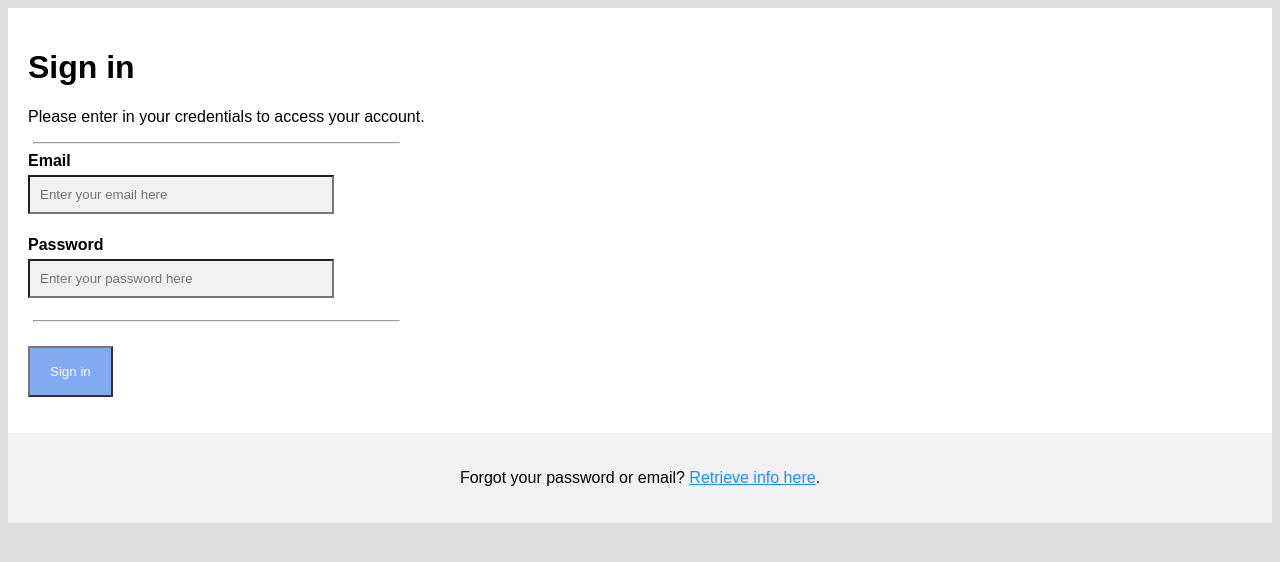
After one commit to CSE-Courses/course-project-a3-image-server, a PHP site: page /loginForm.php in a window 1280 px wide. The commit adds this page. Shown: the top 562 px of the page. Run offline with PHP 8.4, Linux system fonts and the light colour scheme.

Commit message:
Task #11 complete html for registration and sign in forms

```diff
--- /dev/null
+++ b/loginForm.php
@@ -0,0 +1,88 @@
+<!-- Sean Jones-->
+<!DOCTYPE html>
+
+<html lang="en">
+<head>
+    <meta charset="UTF-8">
+    <title>Login Form</title>
+    <style>
+        body {
+            font-family: Arial, Helvetica, sans-serif;
+            background-color: #dddddd;
+        }
+
+        * {
+            box-sizing: border-box;
+        }
+
+        .container {
+            padding: 20px;
+            background-color: white;
+        }
+
+        .signinbtn{
+            background-color: cornflowerblue;
+            color: white;
+            cursor: pointer;
+            opacity: 0.8;
+            padding: 16px 20px;
+            margin: 16px 0;
+        }
+
+        .signin:hover{
+            opacity: 1;
+
+        }
+
+        input[type=text], input[type=password]{
+            width: 25%;
+            padding: 10px;
+            margin: 5px 0 22px 0;
+            display: table;
+            background: #f1f1f1;
+            alignment: center;
+        }
+
+        input[type=text]:focus, input[type=password]:focus{
+            background-color: #dddddd;
+            outline: none;
+        }
+
+        hr {
+            height: 1px;
+            color: #dddddd;
+            width: 30%;
+            margin-left: 5px;
+        }
+
+        a {
+            color: dodgerblue;
+        }
+
+        .forgottenInfo{
+            background-color: #f1f1f1;
+            text-align: center;
+        }
+
+    </style>
+</head>
+<body>
+<form action="login.php" method="post">
+    <div class="container signin">
+        <h1>Sign in</h1>
+        <p> Please enter in your credentials to access your account.</p>
+        <hr>
+        <label for="email"><b>Email</b></label>
+        <input type="text" placeholder="Enter your email here" name="email" id="email" required>
+        <label for="psw"><b>Password</b></label>
+        <input type="password" placeholder="Enter your password here" name="psw" id="psw" required>
+        <hr>
+        <button type="submit" class="signinbtn">Sign in</button>
+    </div>
+    <div class="container forgottenInfo">
+        <p>Forgot your password or email? <a href="#">Retrieve info here</a>.</p>
+    </div>
+</form>
+
+</body>
+</html>
```
Also changed, not shown: registrationForm.php (+6 -5 lines).
